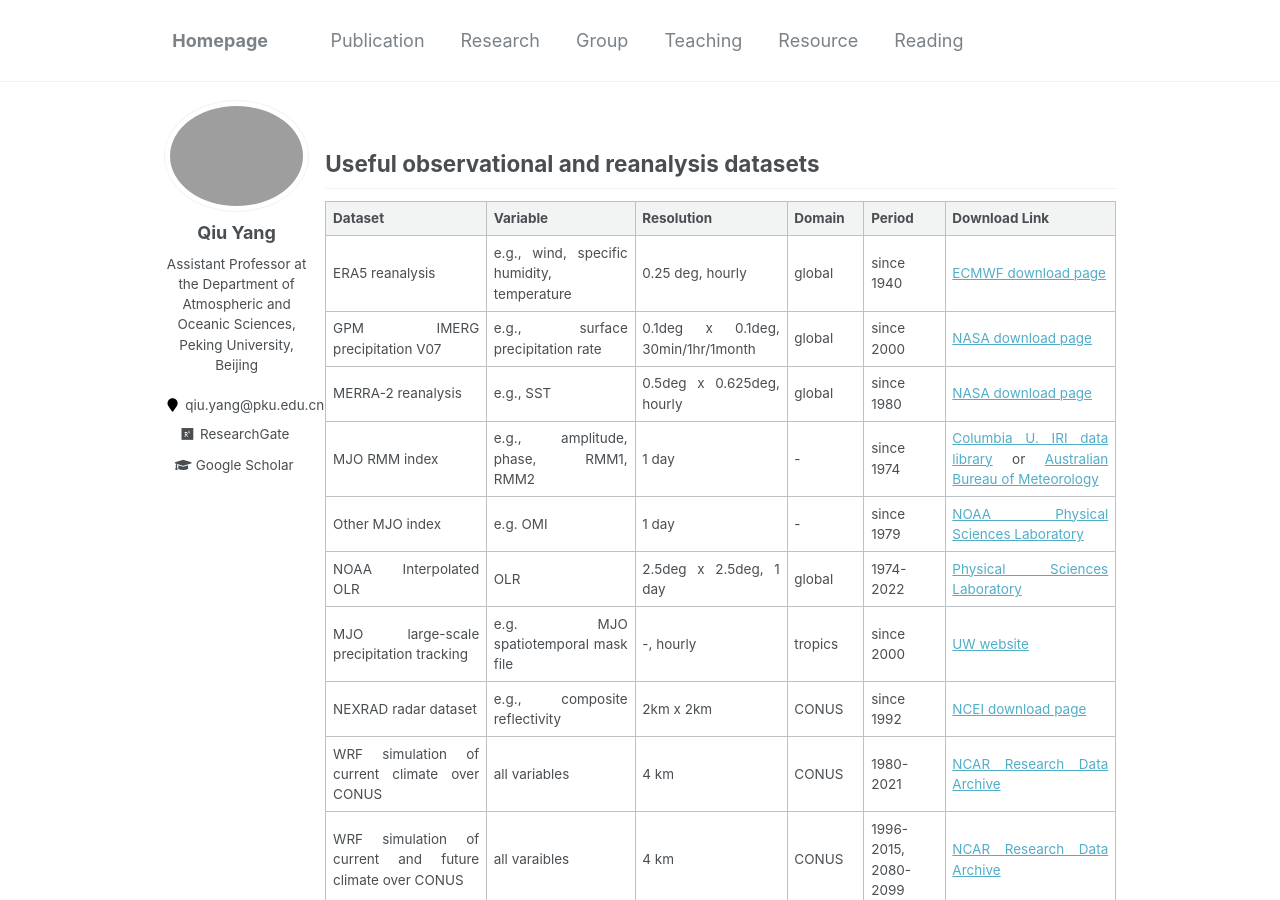
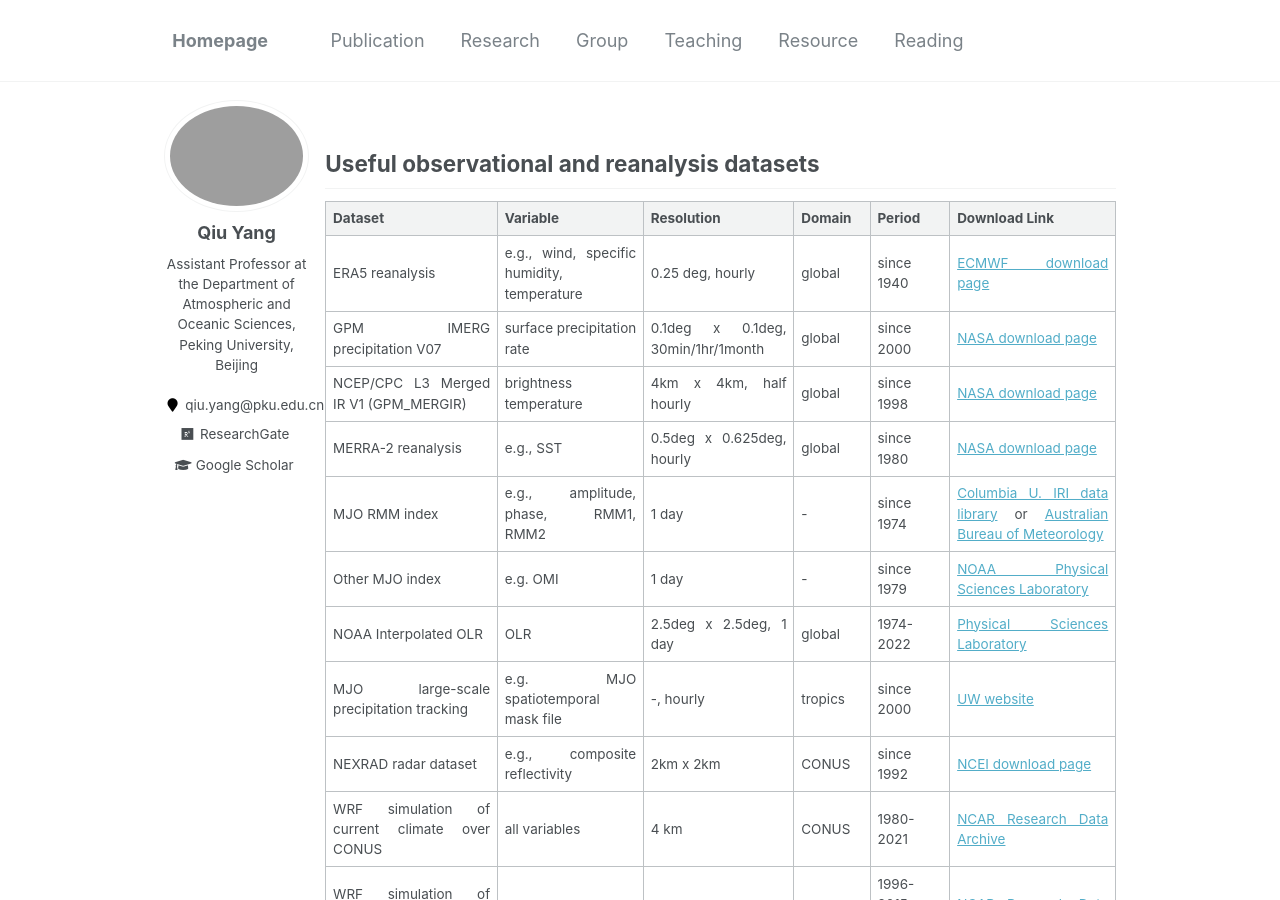
Before and after one commit to qiuyang50/qiuyang50.github.io, a Jekyll site: the page built from _pages/resource.md, in a window 1280 px wide and 900 px high. Built offline with Jekyll 4.4.1, drawn with Linux system fonts in a browser that asks for light colours.

Commit message:
Update resource.md

```diff
--- a/_pages/resource.md
+++ b/_pages/resource.md
@@ -10,7 +10,8 @@ author_profile: true
 |   Dataset    |   Variable    | Resolution | Domain | Period |  Download Link  |
 |--------------|---------------|------------|--------|--------|--------|
 | ERA5 reanalysis   | e.g., wind, specific humidity, temperature | 0.25 deg, hourly          | global | since 1940 | [ECMWF download page](https://cds.climate.copernicus.eu/cdsapp#!/search?type=dataset&text=ERA5) |
-| GPM IMERG precipitation V07| e.g., surface precipitation rate  | 0.1deg x 0.1deg, 30min/1hr/1month  | global | since 2000 | [NASA download page](https://disc.gsfc.nasa.gov/datasets/GPM_3IMERGHH_07/summary?keywords=GPM%20IMERG) |
+| GPM IMERG precipitation V07| surface precipitation rate  | 0.1deg x 0.1deg, 30min/1hr/1month  | global | since 2000 | [NASA download page](https://disc.gsfc.nasa.gov/datasets/GPM_3IMERGHH_07/summary?keywords=GPM%20IMERG) |
+| NCEP/CPC L3 Merged IR V1 (GPM_MERGIR) | brightness temperature | 4km x 4km, half hourly    | global | since 1998 | [NASA download page](https://disc.gsfc.nasa.gov/datasets/GPM_MERGIR_1/summary) |
 | MERRA-2 reanalysis| e.g., SST                                  | 0.5deg x 0.625deg, hourly | global | since 1980 | [NASA download page](https://daac.gsfc.nasa.gov/datasets/M2T1NXOCN_5.12.4/summary)              |
 | MJO RMM index  | e.g., amplitude, phase, RMM1, RMM2            | 1 day                     | -      | since 1974 | [Columbia U. IRI data library](https://iridl.ldeo.columbia.edu/SOURCES/.BoM/.MJO/.RMM/index.html?Set-Language=en) or [Australian Bureau of Meteorology](http://www.bom.gov.au/climate/mjo/)|
 | Other MJO index  | e.g. OMI                                    | 1 day                     | -      | since 1979 | [NOAA Physical Sciences Laboratory](https://psl.noaa.gov/mjo/mjoindex/)   |
```
